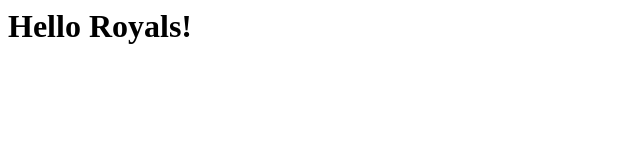
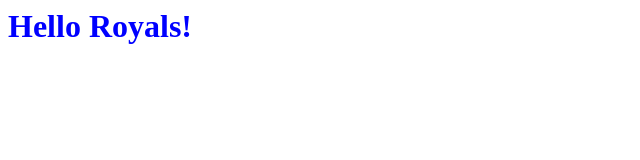
Before and after one commit to LucasMagli0/demo, a plain HTML site: page index.html in a window 1280 px wide. Shown: the whole page, without its empty margins (0-640 px from the left). Drawn offline with Linux system fonts and the light colour scheme.

Commit message:
Update index.html

```diff
--- a/index.html
+++ b/index.html
@@ -4,6 +4,6 @@
     <title>Title</title>
   </head>
   <body>
-    <h1>Hello Royals!</h1>
+    <h1 style="color: blue">Hello Royals!</h1>
   </body>
 </html>
```
